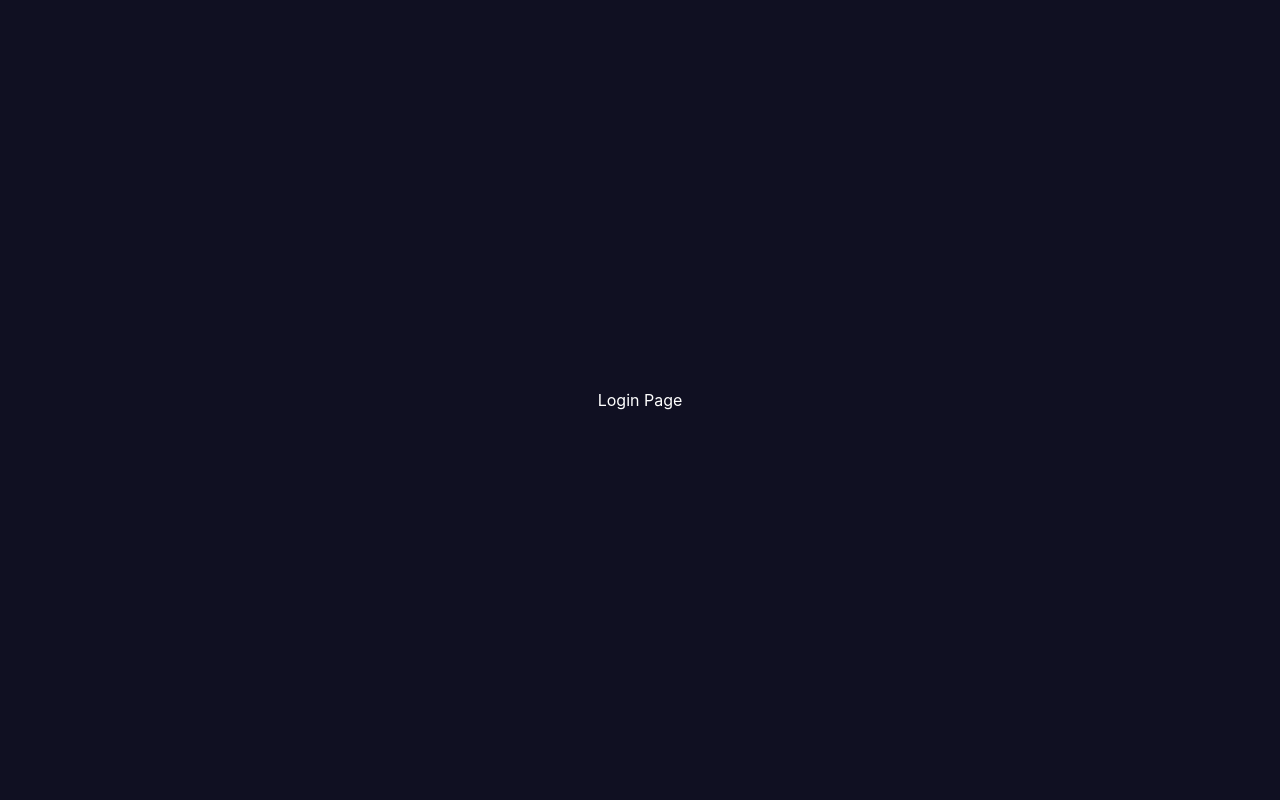
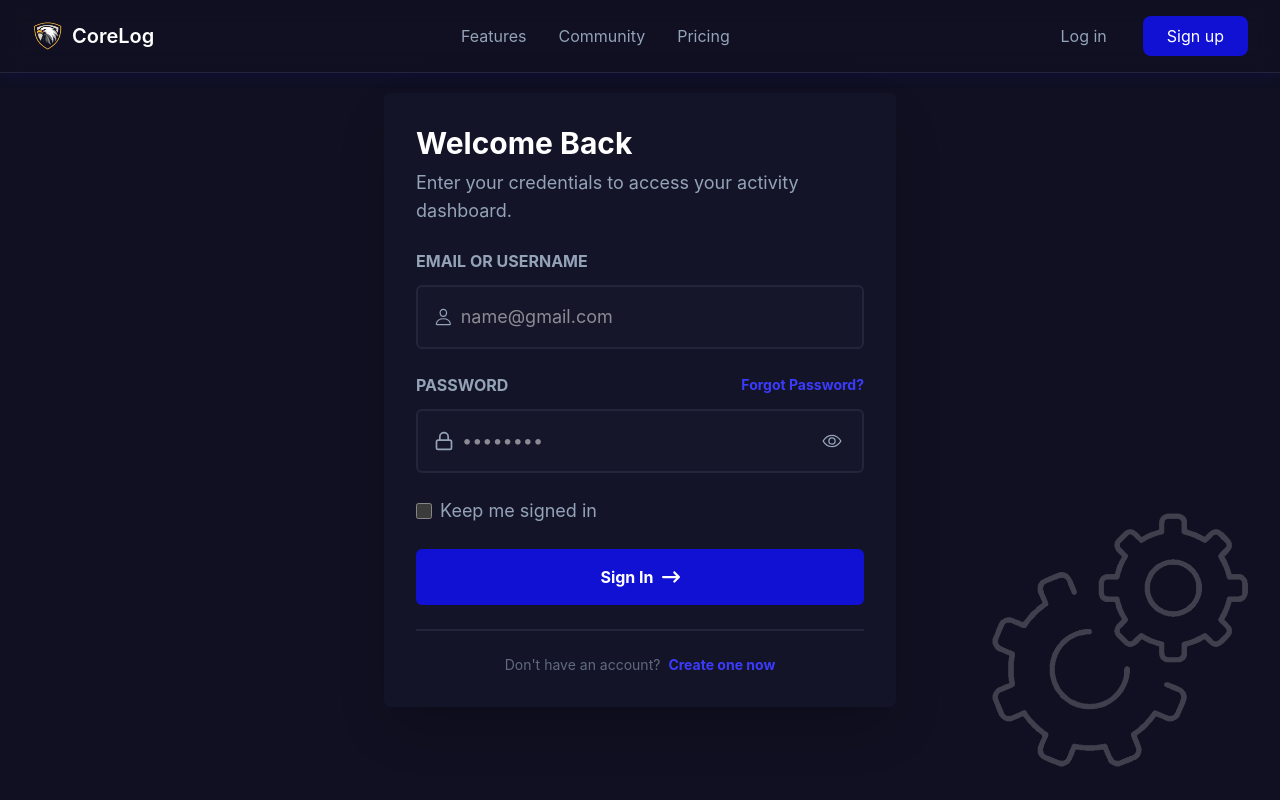
Before and after one commit to SDM-BQA/CoreLog, a React (Vite) app: page /auth/login in a window 1280 px wide. Built offline with nearby package versions, Linux system fonts and the light colour scheme.

Commit message:
add: login page

```diff
--- a/src/index.css
+++ b/src/index.css
@@ -11,16 +11,19 @@
   --color-text-secondary: rgb(148 163 184);
   --color-border: rgb(36 36 59);
   --font-family-inter: "Inter", sans-serif;
+  box-sizing: border-box;
 }
 @theme {
   --color-bg: rgb(16 16 34);
-  --color-surface: rgb(22 22 42);
+  --color-bg-secondary: rgb(20 20 40);
+  --color-surface: rgb(23,31,49);
   --color-primary: rgb(17 17 212);
   --color-accent: rgb(59 59 255);
   --color-secondary: rgb(0 242 255);
   --color-text-primary: rgb(255 255 255);
   --color-text-secondary: rgb(148 163 184);
   --color-border: rgb(36 36 59);
+  --color-border-secondary: rgb(17 17 212);
   --shadow-navbar: 0 4px 12px rgba(255, 255, 255, 0.1);
 
   --font-family-inter: "Inter", sans-serif;
@@ -43,3 +46,17 @@
     box-shadow: 0 4px 12px rgba(17, 17, 212, 0.1);
   }
 }
+@layer utilities {
+  .bg-dots {
+    background-image:
+      linear-gradient(90deg, transparent 3px, currentColor 3px),
+      linear-gradient(90deg, transparent 3px, currentColor 3px),
+      linear-gradient(90deg, transparent 3px, currentColor 3px),
+      linear-gradient(90deg, transparent 3px, currentColor 3px),
+      linear-gradient(90deg, transparent 3px, currentColor 3px),
+      linear-gradient(90deg, transparent 3px, currentColor 3px);
+    background-size: 24px 2px;
+    background-position: center right;
+    background-repeat: no-repeat;
+  }
+}
--- a/src/pages/(app)/Auth/Login.tsx
+++ b/src/pages/(app)/Auth/Login.tsx
@@ -1,10 +1,135 @@
+import { LockIcon } from "lucide-react";
+import {
+  IoPersonOutline,
+  IoEyeOutline,
+  IoEyeOffOutline,
+} from "react-icons/io5";
+import { FaArrowRightLong } from "react-icons/fa6";
+
+import { Link } from "react-router-dom";
+import { useState } from "react";
+import Navbar from "../Navigation/Navbar";
+
 const Login = () => {
-    return (
-        <div className="bg-bg h-screen flex flex-col items-center justify-center font-inter">
-            <h1>Login Page</h1>
-            {/* Add your login form here */}
+  const [showPassword, setShowPassword] = useState(false);
+
+  return (
+    <div className="bg-bg h-screen flex flex-col items-center justify-center">
+      <div className="absolute bottom-8 right-8">
+        <img src="/gear.png" alt="Gear" className="w-64 h-64 opacity-20" />
+      </div>{" "}
+      <Navbar />
+      <div className="bg-bg-secondary backdrop-blur-md  shadow-2xl p-8 rounded-md w-lg flex flex-col justify-center gap-6">
+        <div>
+          <div className="text-text-primary text-3xl font-bold font-inter">
+            Welcome Back
+          </div>
+          <div className="text-text-secondary text-lg mt-2">
+            Enter your credentials to access your activity dashboard.
+          </div>
         </div>
-    );
+        {/* form */}
+        <div>
+          <div className="flex flex-col gap-6">
+            {/* EMAIL FIELD */}
+            <label htmlFor="email" className="flex flex-col gap-3">
+              <span className="text-text-secondary font-bold">
+                EMAIL OR USERNAME
+              </span>
+              <div className="flex items-center px-4 py-4 bg-surface rounded-md gap-2 text-text-secondary text-lg border-2 border-border focus-within:border-border-secondary transition-colors relative">
+                <IoPersonOutline
+                  className="text-text-secondary focus-within:text-surface transition-colors"
+                  size={20}
+                />
+                <input
+                  id="email"
+                  type="email"
+                  className="w-full outline-none bg-transparent text-text-primary"
+                  placeholder="name@gmail.com"
+                />
+              </div>
+            </label>
+
+            {/* PASSWORD FIELD */}
+            <label htmlFor="password" className="flex flex-col gap-3">
+              <span className="flex items-center justify-between text-text-secondary font-bold">
+                <span>PASSWORD</span>
+                <Link to="/" className="text-sm text-accent hover:text-primary">
+                  Forgot Password?
+                </Link>
+              </span>
+              <div className="flex items-center px-4 py-4 bg-surface rounded-md gap-2 text-text-secondary text-lg border-2 border-border focus-within:border-border-secondary transition-colors relative">
+                <LockIcon
+                  className="text-text-secondary focus-within:text-surface transition-colors"
+                  size={20}
+                />
+                <input
+                  id="password"
+                  type={showPassword ? "text" : "password"}
+                  className="flex-1 outline-none bg-transparent text-text-primary"
+                  placeholder="••••••••"
+                />
+                <button
+                  type="button"
+                  className="p-1 cursor-pointer"
+                  onClick={() => setShowPassword(!showPassword)}
+                >
+                  {showPassword ? (
+                    <IoEyeOffOutline
+                      className="text-text-secondary hover:text-text-primary transition-colors"
+                      size={20}
+                    />
+                  ) : (
+                    <IoEyeOutline
+                      className="text-text-secondary hover:text-text-primary transition-colors"
+                      size={20}
+                    />
+                  )}
+                </button>
+              </div>
+            </label>
+
+            {/* REMEMBER ME */}
+            <label
+              htmlFor="remember"
+              className="flex items-center gap-2 text-text-secondary cursor-pointer"
+            >
+              <input
+                id="remember"
+                type="checkbox"
+                className="w-4 h-4 accent-primary rounded-lg"
+              />
+              <span className="text-lg select-none">Keep me signed in</span>
+            </label>
+
+            {/* LOGIN BUTTON */}
+            <button className="group flex items-center justify-center w-full py-4 bg-primary text-text-primary font-bold rounded-md hover:bg-primary/80 transition-colors cursor-pointer">
+              <span className="font-inter">Sign In</span>
+              <FaArrowRightLong
+                size={18}
+                className="ml-2 group-hover:translate-x-1 transition-all"
+              />
+            </button>
+
+            <div className="h-0.5 w-full bg-border"></div>
+
+            {/* footer */}
+            <div className="flex justify-center items-center  gap-2">
+              <span className="text-text-secondary/60 text-sm">
+                Don't have an account?{" "}
+              </span>
+              <Link
+                to="/auth/register"
+                className="text-accent hover:text-primary text-sm font-bold transition-colors"
+              >
+                Create one now
+              </Link>
+            </div>
+          </div>
+        </div>
+      </div>
+    </div>
+  );
 };
 
 export default Login;
--- a/src/pages/(app)/Navigation/Navbar.tsx
+++ b/src/pages/(app)/Navigation/Navbar.tsx
@@ -3,7 +3,7 @@ import { appConfig } from "../../../@configs/app.config";
 
 const Navbar = () => {
   return (
-<div className="bg-bg/50 backdrop-blur-md w-full text-text-primary flex items-center justify-between px-8 py-4 shadow-navbar border-b border-border fixed top-0 left-0 z-50">      {/* Logo */}
+<div className="bg-bg/50 backdrop-blur-md w-full text-text-primary flex items-center justify-between px-8 py-4 shadow-navbar border-b border-border fixed top-0 left-0 z-50">
       <Link to="/">
         <div className="flex items-center gap-2">
           <img src="/logo.png" alt="CoreLog Logo" className="w-8 h-8" />
```
Also changed, not shown: public/gear.png (added).
